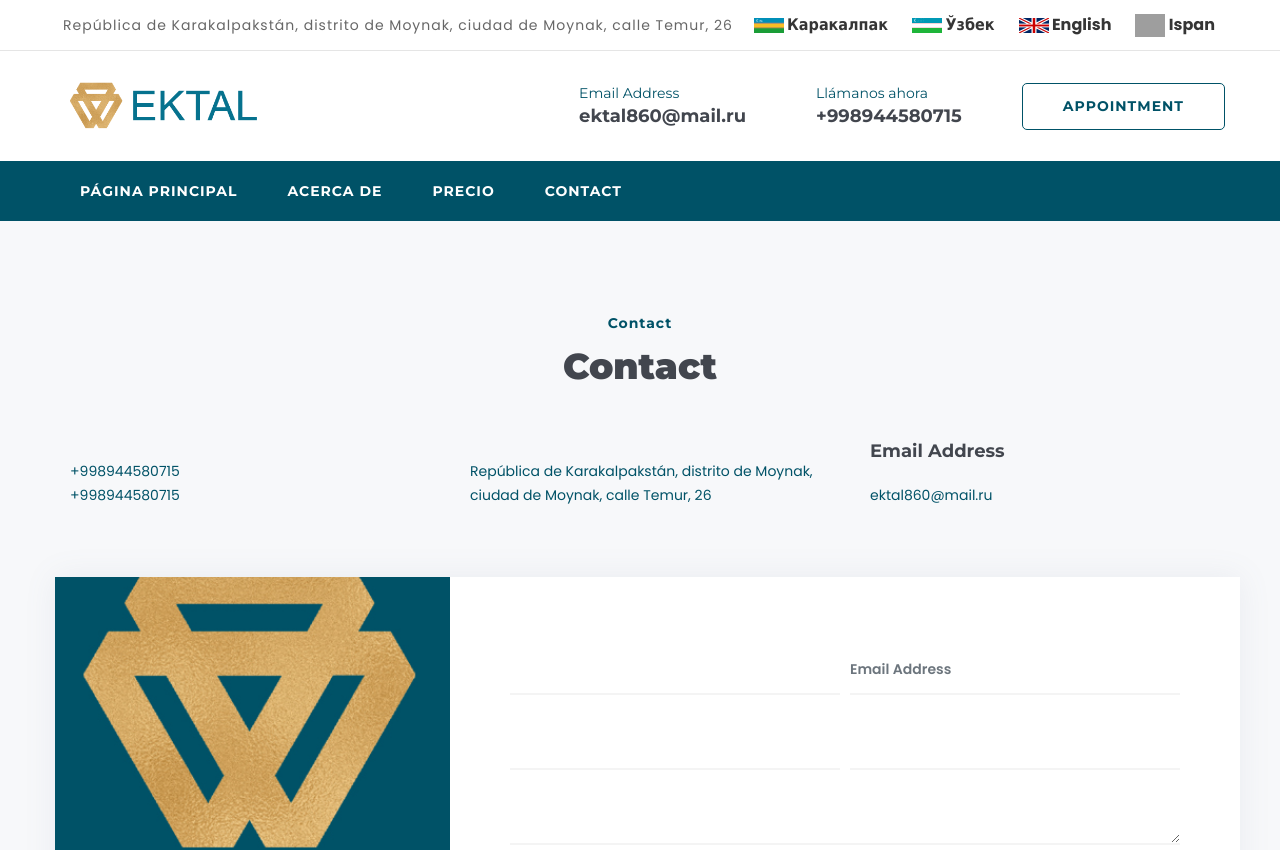
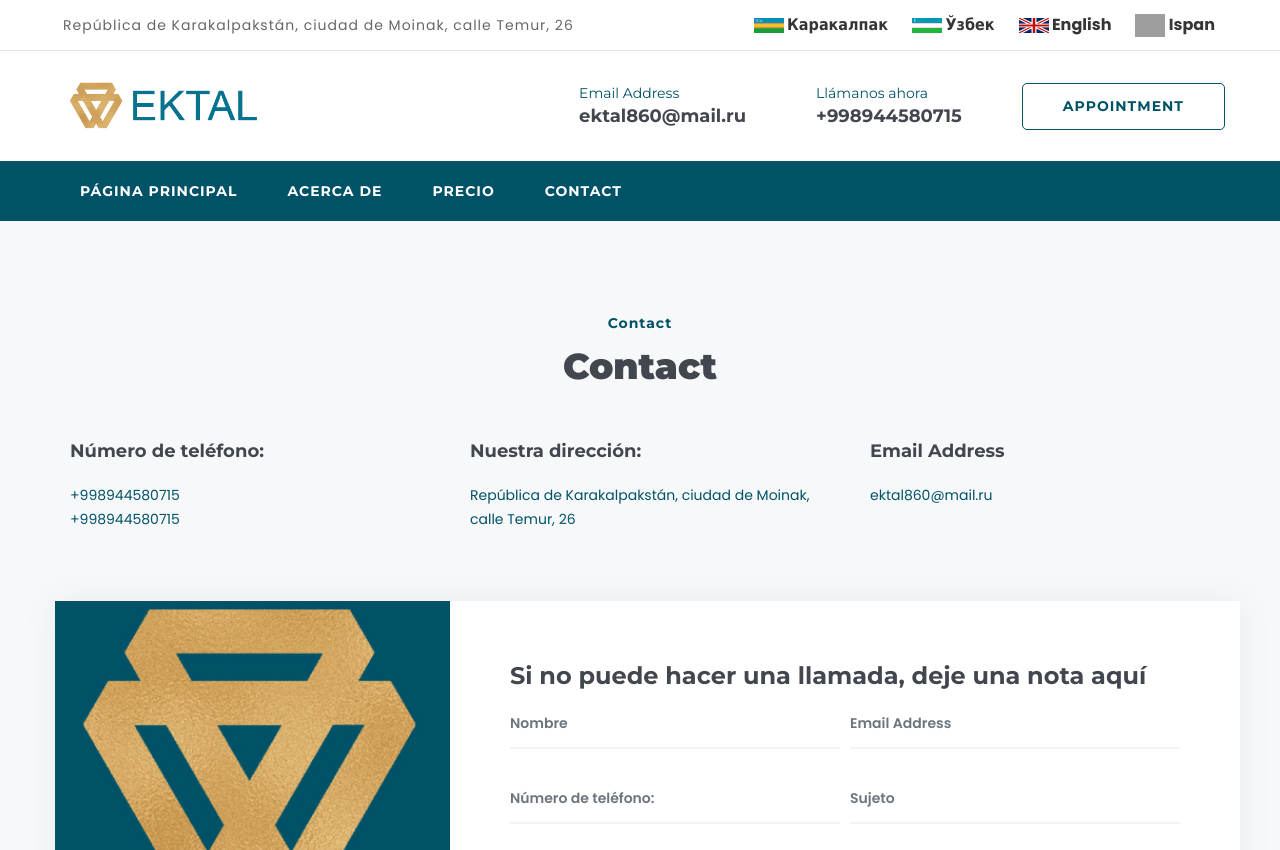
Before and after one commit to git-hub-alibek/ektal.uz, a CodeIgniter app: page /database/isp/contact in a window 1280 px wide. Shown: the top 850 px of the page. Run offline with CodeIgniter, Linux system fonts and the light colour scheme; the visitor is signed in with stand-in values (Sample User, id 1); some libraries are stand-ins or nearby versions; grey boxes are pictures that could not be loaded.

Commit message:
added lang

```diff
--- a/application/language/ispan/custom_lang.php
+++ b/application/language/ispan/custom_lang.php
@@ -4,7 +4,7 @@ $lang['menu_home'] = 'Página principal';
 $lang['menu_about'] = 'Acerca de';
 $lang['menu_contact'] = 'Contact';
 $lang['menu_price'] = 'Precio';
-$lang['adress'] = 'República de Karakalpakstán, distrito de Moynak, ciudad de Moynak, calle Temur, 26';
+$lang['adress'] = 'República de Karakalpakstán, ciudad de Moinak, calle Temur, 26';
 $lang['email'] = 'Email Address';
 $lang['call_us'] = 'Llámanos ahora';
 $lang['appointment'] = 'APPOINTMENT';
@@ -20,3 +20,14 @@ $lang['title3'] = 'EXTRACTO DE QUISTES DE ARTEMIA';
 $lang['text3'] = '<b>Composición analítica:</b> humedad 2,2%, proteína 9,94%, ceniza 0,57%. <br>
 La toxicidad total es negativa<br>
 Vida útil: 5 años.';
+$lang['title'] = 'Quistes de artemia de Ektal';
+$lang['phone'] = 'Número de teléfono:';
+$lang['our_address'] = 'Nuestra dirección:';
+$lang['contact_text'] = 'Si no puede hacer una llamada, deje una nota aquí';
+$lang['name'] = 'Nombre';
+$lang['subject'] = 'Sujeto';
+$lang['message'] = 'Mensaje';
+$lang['send'] = 'Enviar';
+$lang['copyright'] = 'Diseñada por:';
+$lang['products'] = 'Nuestros productos';
+$lang['useful'] = 'Enlaces útiles';
--- a/application/language/karakalpak/custom_lang.php
+++ b/application/language/karakalpak/custom_lang.php
@@ -6,7 +6,7 @@ $lang['menu_home'] = 'Бас бет';
 $lang['menu_about'] = 'Биз ҳаққымызда';
 $lang['menu_price'] = 'Баҳалар';
 $lang['menu_contact'] = 'Байланыс';
-$lang['adress'] = 'Қарақалпақстан Республикасы, Мойнақ районы, Мойнақ қаласы, Темур көшеси, 26 -үй';
+$lang['adress'] = 'Қарақалпақстан Республикасы, Мойнақ қаласы, Темур көшеси, 26 -үй';
 $lang['email'] = 'Електрон почта мәнзили';
 $lang['call_us'] = 'Бизге ҳәзир-ақ қоңыраў етиң';
 $lang['appointment'] = 'Буйыртпа бериў';
--- a/application/views/contact.php
+++ b/application/views/contact.php
@@ -173,7 +173,7 @@
                         <div class="row no-gutters">
                             <div class="col-md-12">
                                 <div class="contact-map">
-                                    <iframe src="https://maps.google.com/maps?q=codeless%20technol&t=&z=13&ie=UTF8&iwloc=&output=embed"></iframe>
+                                <iframe src="https://www.google.com/maps/embed?pb=!1m18!1m12!1m3!1d2881.7009711379696!2d59.02789313160996!3d43.75830605429949!2m3!1f0!2f0!3f0!3m2!1i1024!2i768!4f13.1!3m3!1m2!1s0x0%3A0x0!2zNDPCsDQ1JzMyLjAiTiA1OcKwMDEnNDMuOSJF!5e0!3m2!1sru!2s!4v1612959056906!5m2!1sru!2s"  frameborder="0" style="border:0;" allowfullscreen="" aria-hidden="false" tabindex="0"></iframe>
                                 </div>
                             </div>
                         </div>
```
Also changed, not shown: application/language/english/custom_lang.php (+11 -0 lines).
